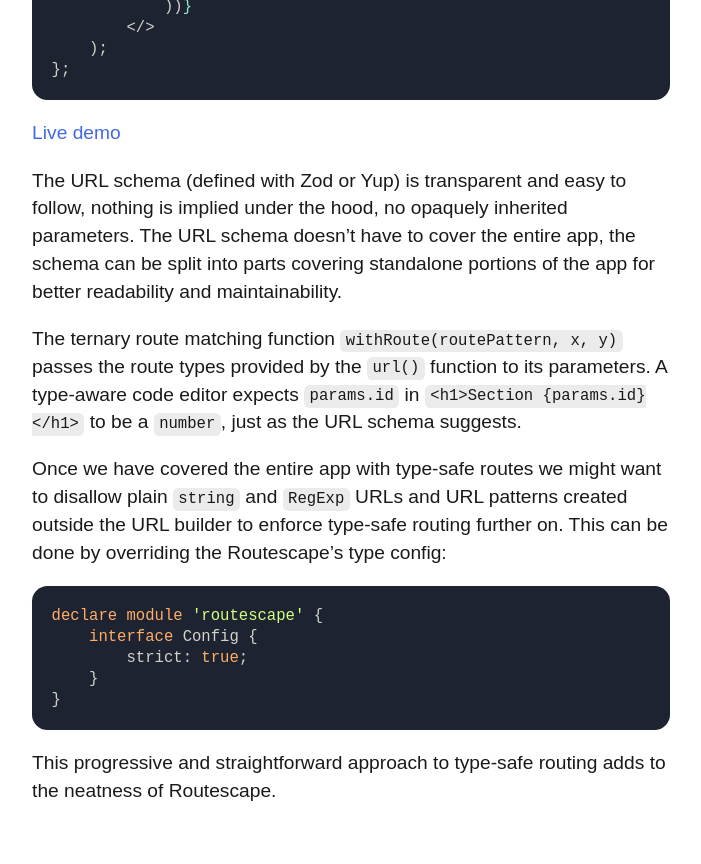
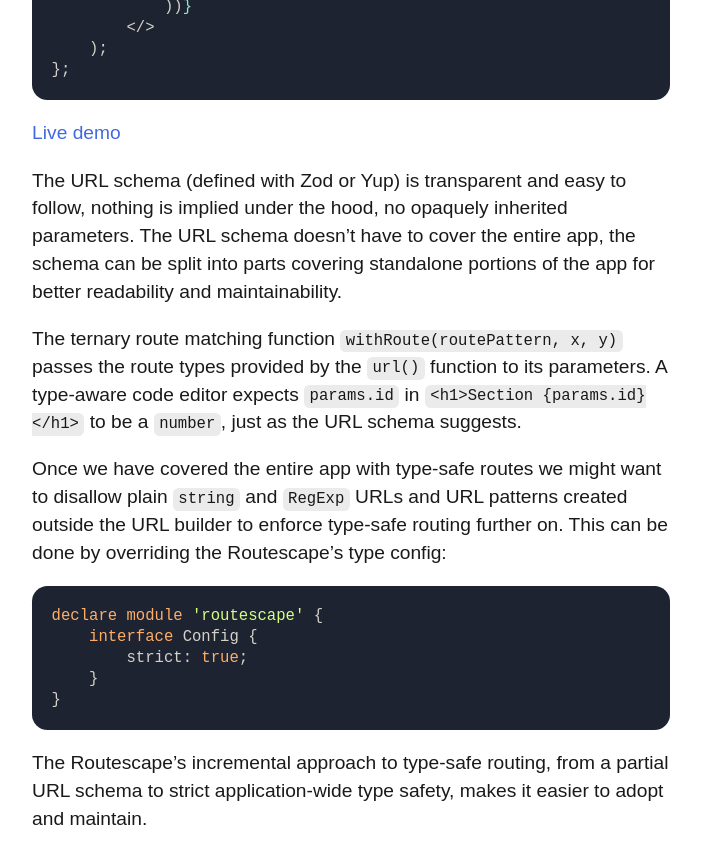
Before and after one commit to axtk/axtk.github.io, a Jekyll site: the page built from routescape_type_safety.md, in a window 1280 px wide and 900 px high, scrolled down 1461 px. Shown: the top 864 px of the window, without its empty margins (289-990 px from the left). Built offline with Jekyll 4.4.1, drawn with Linux system fonts in a browser that asks for light colours; our own code applies the rules of GitHub Pages for plain Markdown files.

Commit message:
update routescape_type_safety.md

````diff
--- a/routescape_type_safety.md
+++ b/routescape_type_safety.md
@@ -82,4 +82,4 @@ declare module 'routescape' {
 }
 ```
 
-This progressive and straightforward approach to type-safe routing adds to the neatness of Routescape.
+The Routescape's incremental approach to type-safe routing, from a partial URL schema to strict application-wide type safety, makes it easier to adopt and maintain.
````
